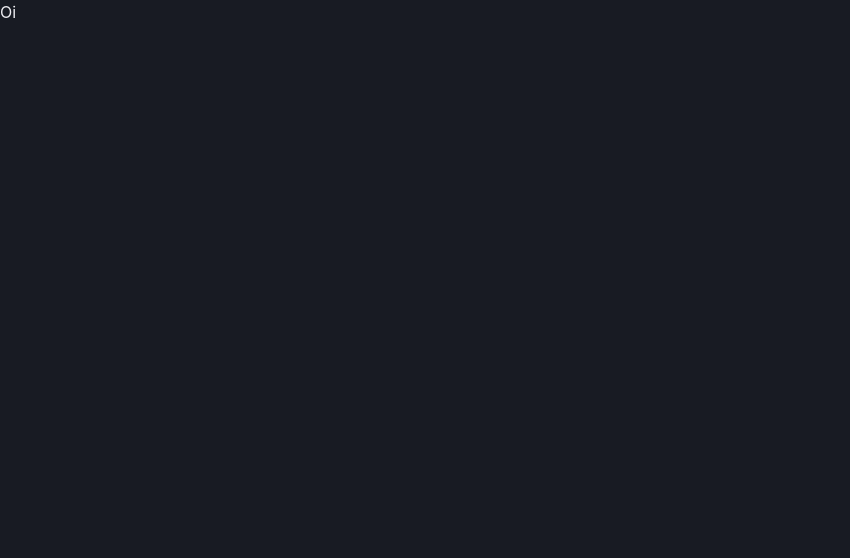
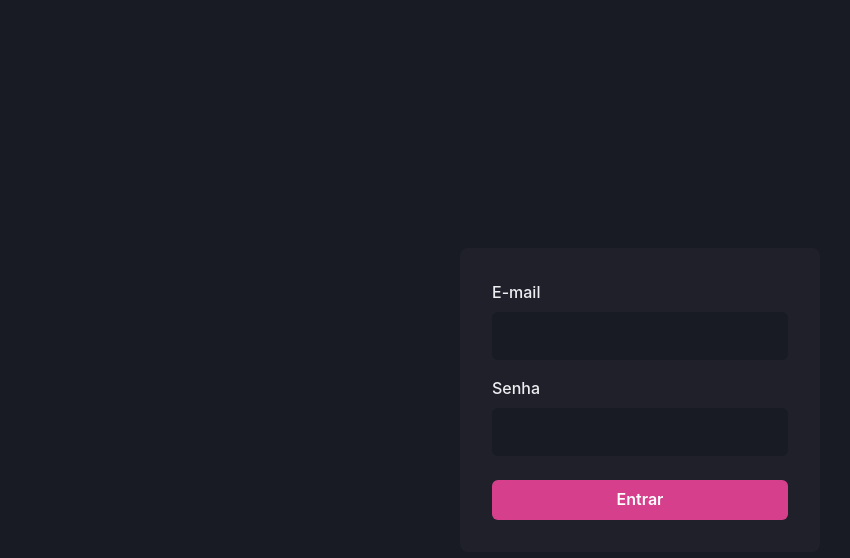
Before and after one commit to alexbruno10/dashgo, a Next.js app: page / in a window 1280 px wide. Shown: the top 558 px of the page, without its empty margins (0-850 px from the left). Built offline with nearby package versions, Linux system fonts and the light colour scheme.

Commit message:
Coding login page

```diff
--- a/src/pages/index.tsx
+++ b/src/pages/index.tsx
@@ -1,8 +1,50 @@
+import { Flex, Input, Button, Stack, FormLabel, FormControl } from '@chakra-ui/react'
 
 export default function Home() {
   return (
-    <>
-    <h2>Oi</h2>
-    </>
+    <Flex h="100vh" align="center" justify="center">
+
+      <Flex as="form" w="100%" maxWidth={360} bg="gray.800" p="8" borderRadius={8} flexDir="column">
+
+        <Stack spacing={4}>
+
+          <FormControl>
+            <FormLabel htmlFor='email'>E-mail</FormLabel>
+            <Input name="email"
+            type="email"
+            id="email"
+            focusBorderColor="pink.500"
+            bgColor="gray.900"
+            variant="filled"
+            _hover={{
+              bgColor: 'gray.900'
+            }}
+            size="lg"
+
+            />
+          </FormControl>
+
+          <FormControl>
+            <FormLabel htmlFor='password'>Senha</FormLabel>
+            <Input name="password"
+            type="password"
+            id="password"
+            focusBorderColor="pink.500"
+            bgColor="gray.900"
+            variant="filled"
+            _hover={{
+              bgColor: 'gray.900'
+            }}
+            size="lg"
+            />
+          </FormControl>
+
+        </Stack>
+
+        <Button type="submit" mt="6" colorScheme="pink">Entrar</Button>
+      </Flex>
+
+
+    </Flex>
   )
 }
```
